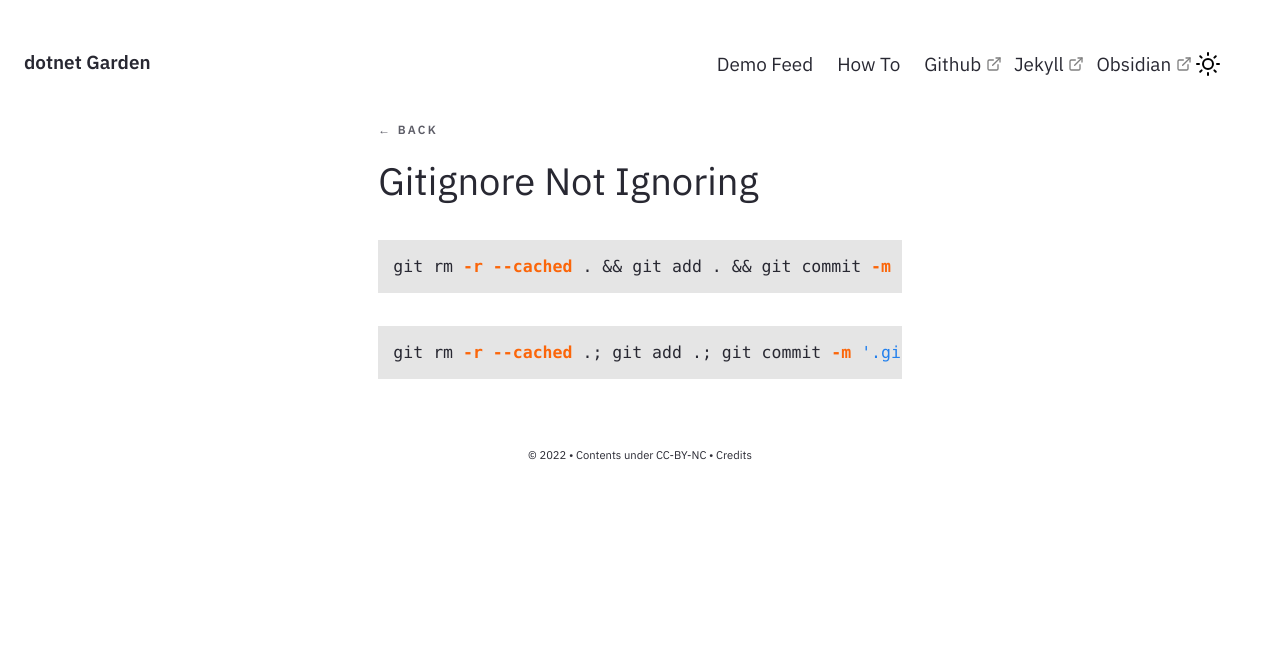
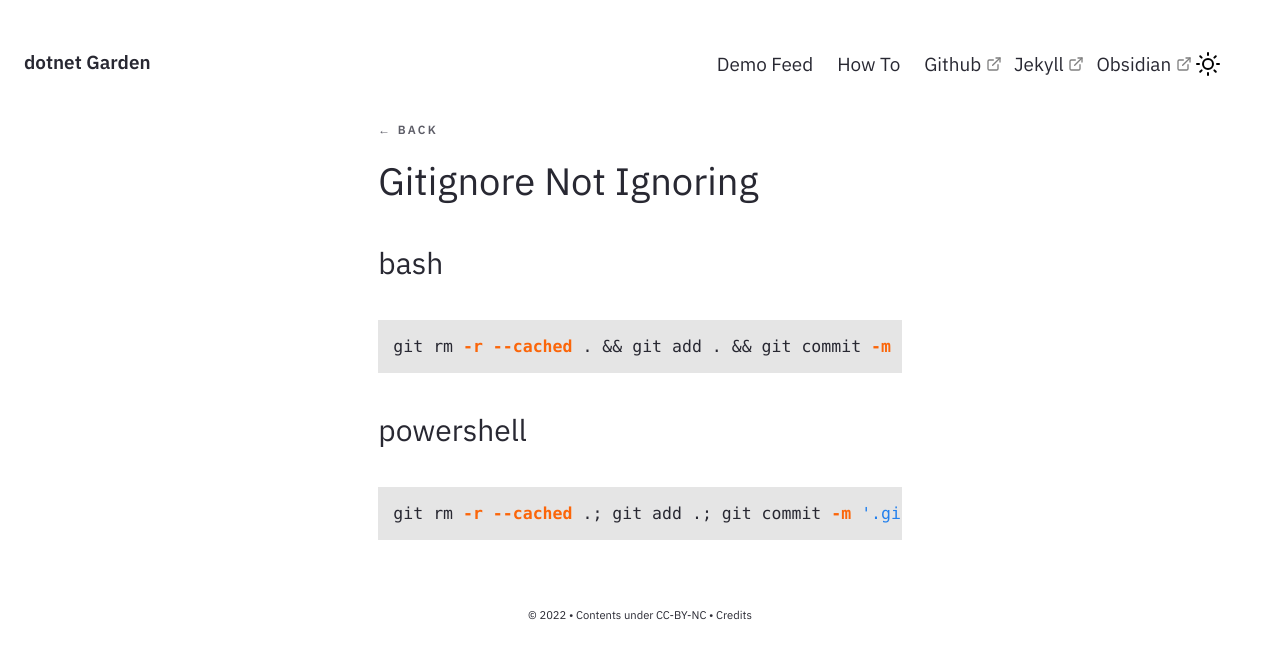
Before and after one commit to danijeljw/dotnet-garden, a Jekyll site: the page built from _notes/Public/Gitignore Not Ignoring.md, in a window 1280 px wide. Shown: the top 659 px of the page. Built offline with Jekyll 4.4.1, drawn with Linux system fonts in a browser that asks for light colours.

Commit message:
update gitignore post

````diff
--- a/_notes/Public/Gitignore Not Ignoring.md
+++ b/_notes/Public/Gitignore Not Ignoring.md
@@ -4,10 +4,11 @@ feed: show
 date: 02-09-2022
 ---
 
+### bash
 ```sh
 git rm -r --cached . && git add . && git commit -m '.gitignore is now working'
 ```
-
+### powershell
 ```powershell
 git rm -r --cached .; git add .; git commit -m '.gitignore is now working'
 ```
````
